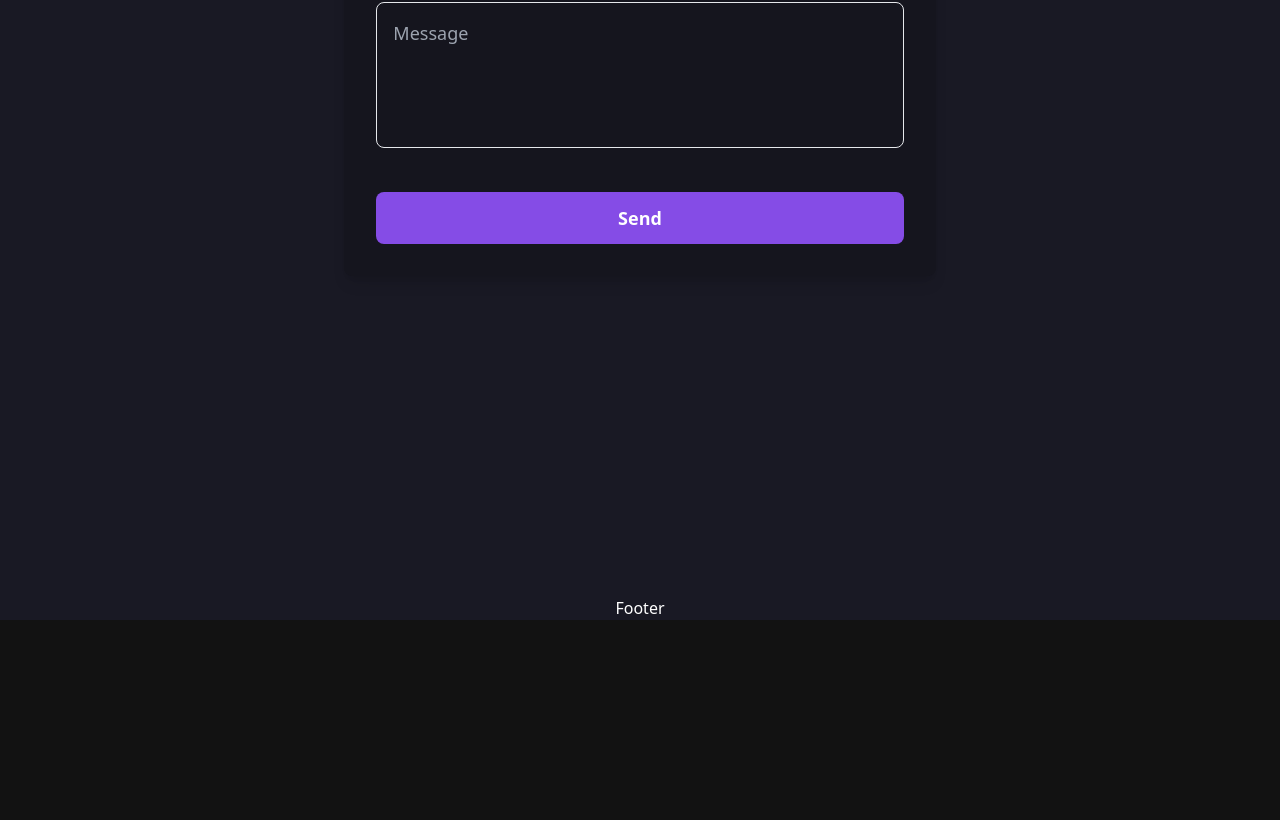
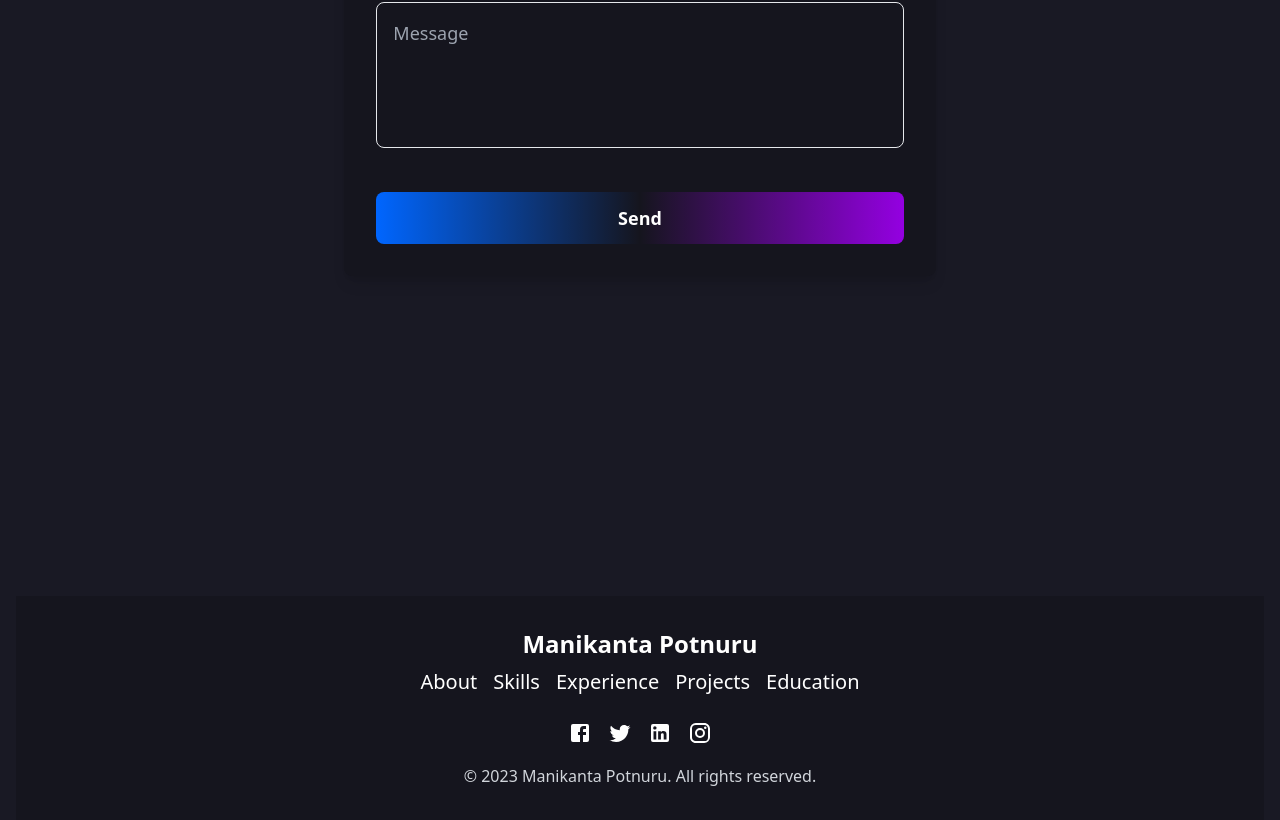
Before and after one commit to ManikantaPotnuru9176/my-personal-portfolio, a Next.js app: page / in a window 1280 px wide. Shown: the part 5810-6630 px from the top of the page. Before the commit the page ends 6430 px from the top, so only its background shows below. Built offline with nearby package versions, Linux system fonts and the light colour scheme.

Commit message:
added footer component

```diff
--- a/src/components/Contact.js
+++ b/src/components/Contact.js
@@ -70,7 +70,7 @@ const Contact = () => {
             required
           />
           <input
-            className="w-full text-center bg-gradient-to-r bg-primary py-3 px-4 mt-8 rounded-lg text-lg font-semibold cursor-pointer"
+            className="w-full text-center bg-gradient-to-r from-[#0066FF] via-transparent to-[#9400E1] py-3 px-4 mt-8 rounded-lg text-lg font-semibold cursor-pointer"
             type="submit"
             value="Send"
           />
--- a/src/components/Footer.js
+++ b/src/components/Footer.js
@@ -1,9 +1,62 @@
-import React from 'react'
+import React from "react";
+import FacebookIcon from "@mui/icons-material/Facebook";
+import TwitterIcon from "@mui/icons-material/Twitter";
+import LinkedInIcon from "@mui/icons-material/LinkedIn";
+import InstagramIcon from "@mui/icons-material/Instagram";
+import { Bio } from "../../constants";
 
 const Footer = () => {
+  const socialLinks = [
+    { icon: <FacebookIcon />, link: Bio.facebook },
+    { icon: <TwitterIcon />, link: Bio.twitter },
+    { icon: <LinkedInIcon />, link: Bio.linkedin },
+    { icon: <InstagramIcon />, link: Bio.insta },
+  ];
+
+  const navLinks = [
+    { label: "About", href: "#about" },
+    { label: "Skills", href: "#skills" },
+    { label: "Experience", href: "#experience" },
+    { label: "Projects", href: "#projects" },
+    { label: "Education", href: "#education" },
+  ];
+
   return (
-    <div>Footer</div>
-  )
-}
+    <div className="w-full bg-[#15151e] py-8 flex justify-center">
+      <div className="max-w-7xl flex flex-col items-center text-white px-4">
+        <h1 className="font-semibold text-xl md:text-2xl mb-2">
+          Manikanta Potnuru
+        </h1>
+        <nav className="max-w-md w-full flex flex-wrap justify-center gap-4 text-lg md:text-xl mb-4">
+          {navLinks.map((link, index) => (
+            <a
+              key={index}
+              href={link.href}
+              className="text-white hover:text-primary transition-colors duration-300"
+            >
+              {link.label}
+            </a>
+          ))}
+        </nav>
+        <div className="flex space-x-4 text-2xl md:text-3xl mb-4">
+          {socialLinks.map((social, index) => (
+            <a
+              key={index}
+              href={social.link}
+              target="_blank"
+              rel="noopener noreferrer"
+              className="text-white hover:text-primary transition-colors duration-300"
+            >
+              {social.icon}
+            </a>
+          ))}
+        </div>
+        <p className="text-sm md:text-base text-gray-300 text-center">
+          &copy; 2023 Manikanta Potnuru. All rights reserved.
+        </p>
+      </div>
+    </div>
+  );
+};
 
-export default Footer
+export default Footer;
```
